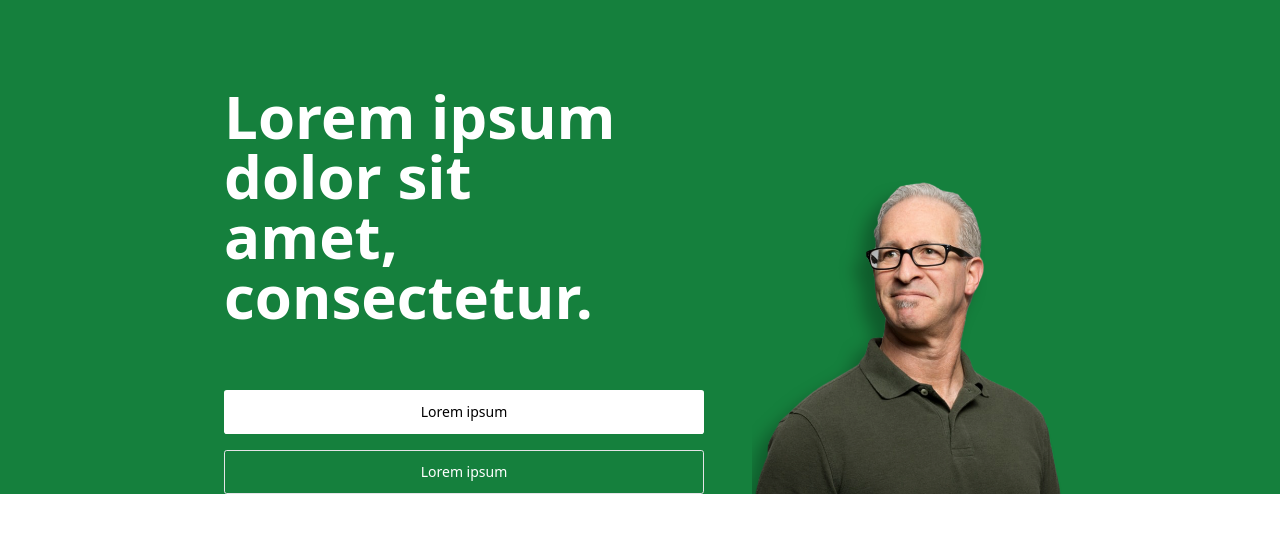
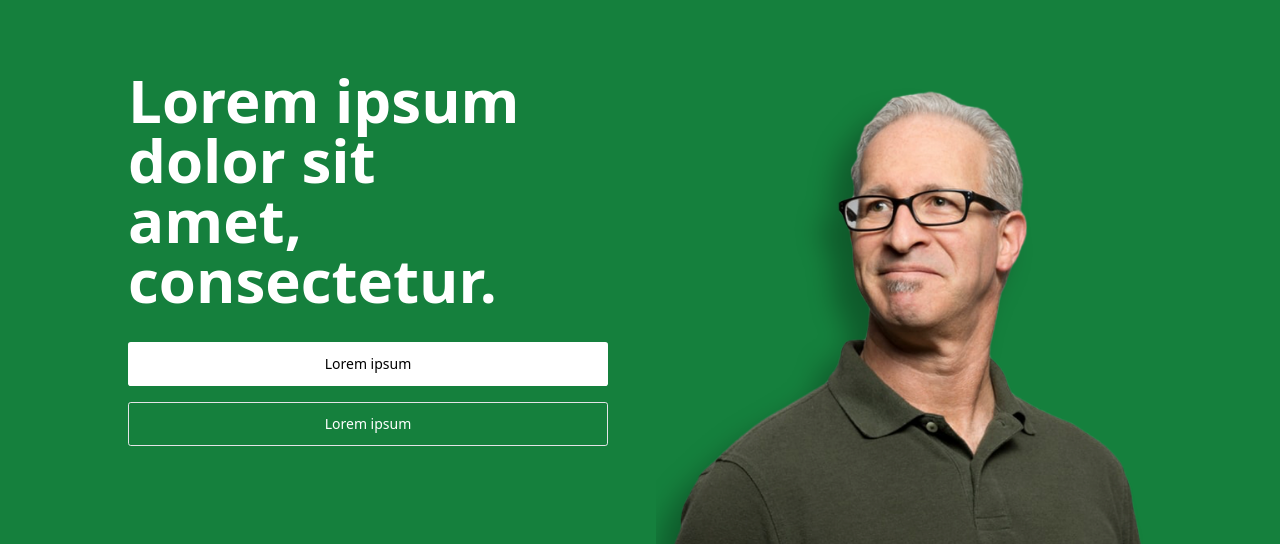
Before and after one commit to adiazt01/nolatech_auth_client, a React (Vite) app: page / in a window 1280 px wide. Shown: the part 2574-3118 px from the top of the page. Built offline with nearby package versions, Linux system fonts and the light colour scheme; no server answers.

Commit message:
chore: Update image sizes in Navbar and LandingPage

```diff
--- a/src/views/LandingPage.tsx
+++ b/src/views/LandingPage.tsx
@@ -25,8 +25,8 @@ export function LandingPage() {
       <CountSection />
       <ProductSection />
       <ServiceSection />
-      <section className="relative md:px-4 pt-8 flex flex-col md:flex-row gap-8 justify-center items-center md:items-end bg-green-700">
-        <div className="flex gap-8 lg:gap-16 mb-auto lg:mt-20 max-w-lg flex-col px-4">
+      <section className="relative md:px-4 pt-24 flex flex-col md:flex-row gap-8 justify-center items-center md:items-end bg-green-700">
+        <div className="flex gap-8 lg:gap-8 mb-auto max-w-lg flex-col px-4">
           <h2 className="text-4xl text-white text-center md:text-left md:text-5xl lg:text-6xl font-bold">
             Lorem ipsum dolor sit <br />
             amet, consectetur.
@@ -41,7 +41,7 @@ export function LandingPage() {
           </div>
         </div>
         <div className="flex flex-col">
-          <img src="old_man.png" alt=""  className="max-w-xs mx-auto"/>
+          <img src="old_man.png" alt=""  className="max-w-xs mx-auto md:max-w-sm lg:max-w-lg"/>
         </div>
       </section>
       <VideoSection />
```
